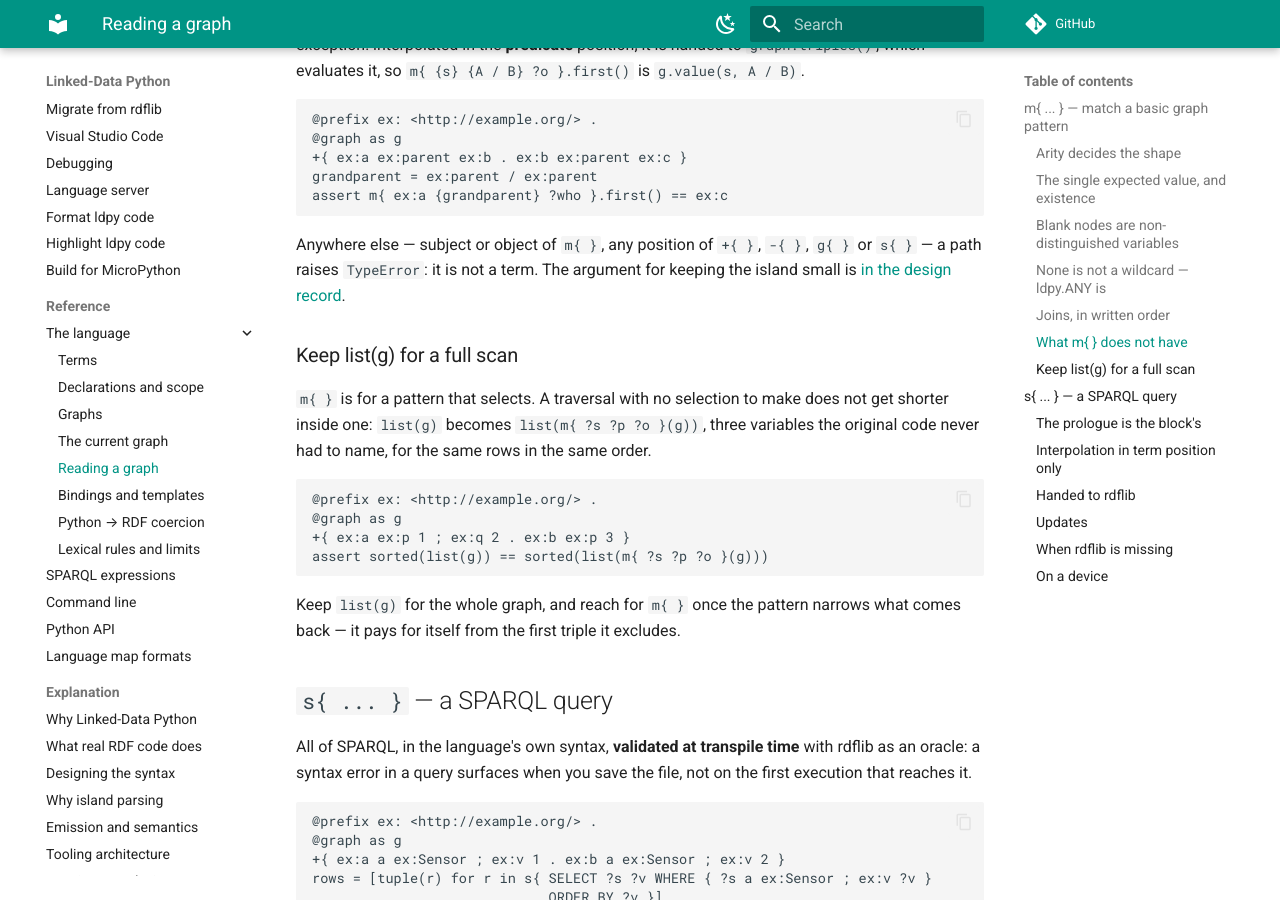
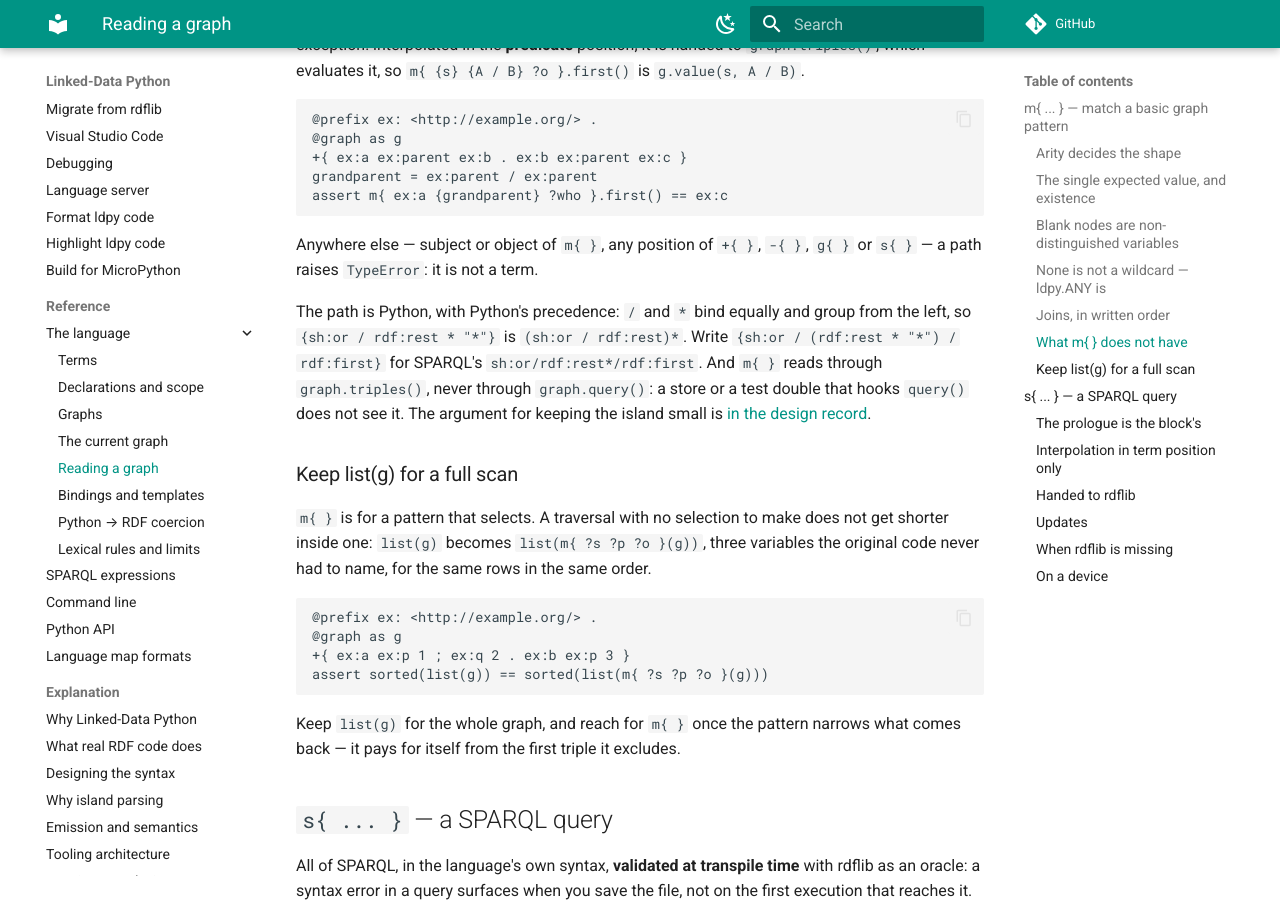
Before and after one commit to linked-data-python/ldpy, an MkDocs documentation site: the page built from docs/reference/language/querying.md, in a window 1280 px wide and 900 px high, scrolled down 2658 px. Built offline with MkDocs 1.6.1 and Material for MkDocs 9.7.7, drawn with Linux system fonts in a browser that asks for light colours; comment, search, counter and statistics services are not loaded.

Commit message:
querying.md : la précédence d'un chemin rdflib interpolé, et m{ } qui ne passe pas par query()

````diff
--- a/docs/reference/language/querying.md
+++ b/docs/reference/language/querying.md
@@ -132,7 +132,14 @@ assert m{ ex:a {grandparent} ?who }.first() == ex:c
 ```
 
 Anywhere else — subject or object of `m{ }`, any position of `+{ }`, `-{ }`,
-`g{ }` or `s{ }` — a path raises `TypeError`: it is not a term. The
+`g{ }` or `s{ }` — a path raises `TypeError`: it is not a term.
+
+The path is Python, with Python's precedence: `/` and `*` bind equally and
+group from the left, so `{sh:or / rdf:rest * "*"}` is `(sh:or / rdf:rest)*`.
+Write `{sh:or / (rdf:rest * "*") / rdf:first}` for SPARQL's
+`sh:or/rdf:rest*/rdf:first`. And `m{ }` reads through `graph.triples()`,
+never through `graph.query()`: a store or a test double that hooks
+`query()` does not see it. The
 argument for keeping the island small is
 [in the design record](../../explanation/designing-the-syntax.md#why-m-and-g-are-different-letters).
 
````
